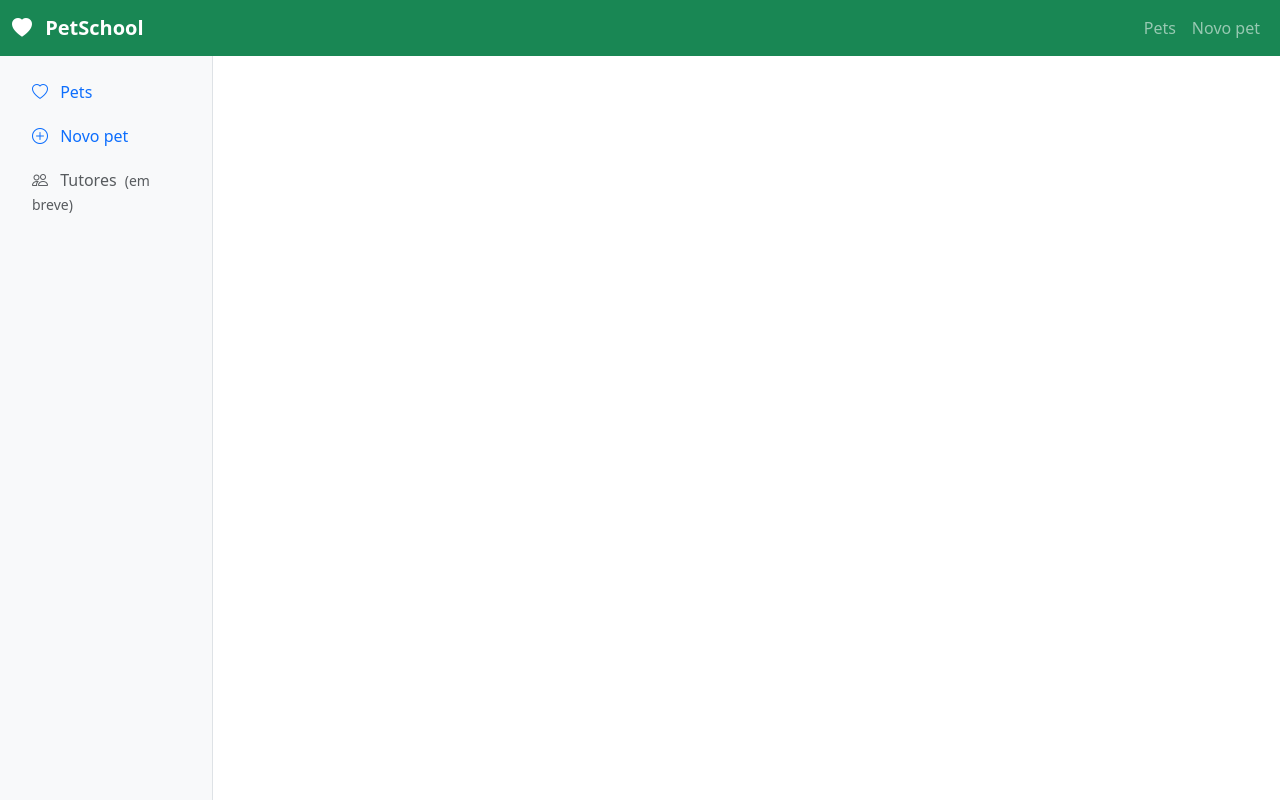
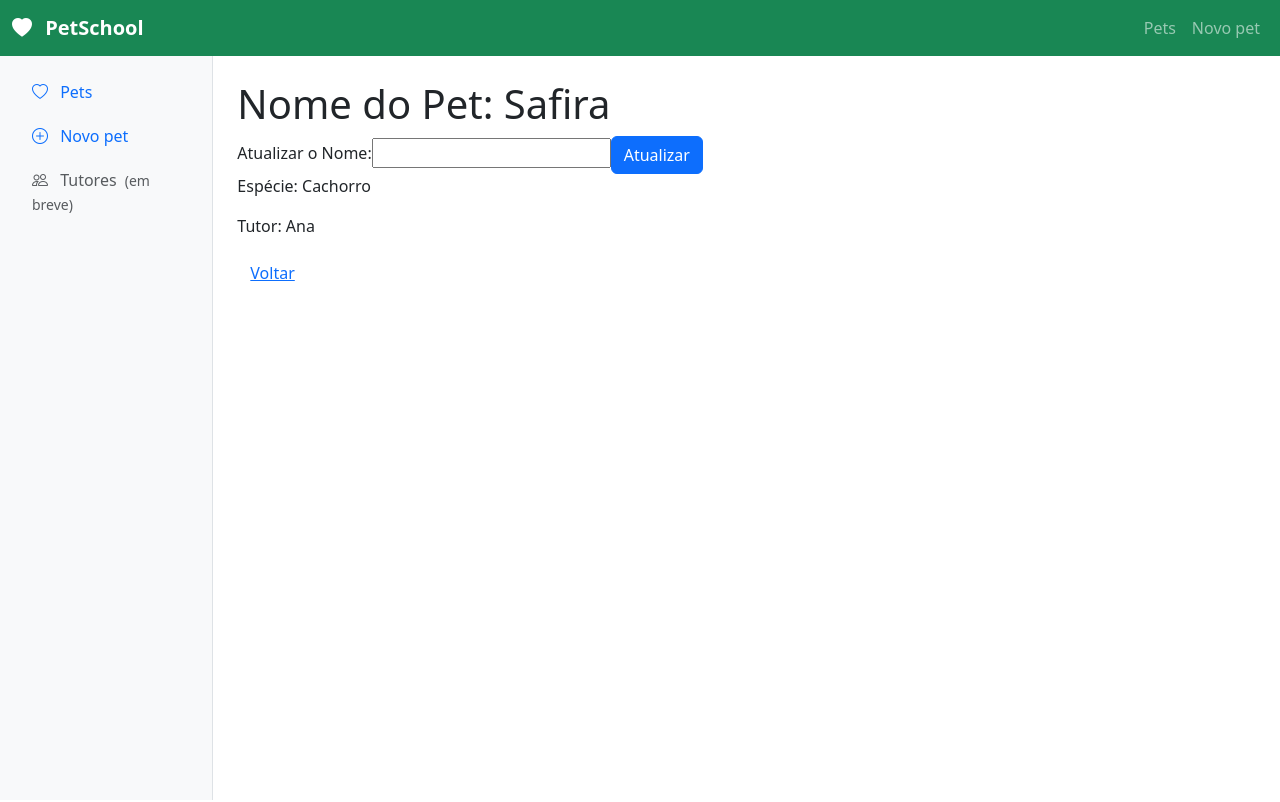
Before and after one commit to Lucas-ElielL/pet-school, a Vue app: page /pets/atualizar/1 in a window 1280 px wide. Shown: the top 802 px of the page. Built offline with nearby package versions, Linux system fonts and the light colour scheme; data requests are answered from the project's data file.

Commit message:
GG commit

```diff
--- a/src/router/index.js
+++ b/src/router/index.js
@@ -19,6 +19,16 @@ const router = createRouter({
       name: 'addPet',
       component: AddPetView,
     },
+    {
+      path: '/pets/:id',
+      name: 'detalhes-pet',
+      component: () => import('../views/PetDetailsView.vue'),
+    },
+    {
+      path: '/pets/atualizar/:id',
+      name: 'atualiuzar-pet',
+      component: () => import('../views/PetUpdateView.vue'),
+    },
   ],
 });
 
--- /dev/null
+++ b/src/views/PetDetailsView.vue
@@ -0,0 +1,35 @@
+<script setup>
+  import { onMounted, ref } from 'vue';
+  import { RouterLink, useRoute } from 'vue-router';
+  const pet = ref({});
+  const tutores = ref([]);
+
+  const route = useRoute();
+  const API_URL = 'http://localhost:3000';
+
+
+  async function carregarPet() {
+    const idPet = route.params.id;
+    console.log('Id do Pet:', idPet);
+
+
+  const respostaPet = await fetch(`${API_URL}/pets/${idPet}`);
+  pet.value = await respostaPet.json();
+
+  const respostaTutor = await fetch(`${API_URL}/tutores`);
+  tutores.value = await respostaTutor.json();
+  }
+
+  onMounted(carregarPet);
+</script>
+
+<template>
+  <h1> Nome do Pet: {{ pet.nome }}</h1>
+  <p> Espécie: {{ pet.especie }}</p>
+  <p> Tutor: {{ tutores.find(tutor => tutor.id === pet.tutorId)?.nome }}</p>
+
+  <button class="btn default">
+    <RouterLink :to="{ name: 'pets' }">Voltar</RouterLink>
+  </button>
+
+</template>
--- /dev/null
+++ b/src/views/PetUpdateView.vue
@@ -0,0 +1,40 @@
+<script setup>
+  import { onMounted, ref } from 'vue';
+  import { RouterLink, useRoute } from 'vue-router';
+  const pet = ref({});
+  const tutores = ref([]);
+  const route = useRoute();
+  const API_URL = 'http://localhost:3000';
+  const petNome = ref('');
+
+  async function carregarPet() {
+    const idPet = route.params.id;
+    console.log('Id do Pet:', idPet);
+
+
+  const respostaPet = await fetch(`${API_URL}/pets/${idPet}`);
+  pet.value = await respostaPet.json();
+
+  const respostaTutor = await fetch(`${API_URL}/tutores`);
+  tutores.value = await respostaTutor.json();
+  }
+  async function atualizarNome() {
+    pet.value.nome.put(petNome)
+  }
+
+  onMounted(carregarPet);
+</script>
+
+<template>
+  <h1> Nome do Pet: {{ pet.nome }}</h1>
+  <label for="nome">Atualizar o Nome:</label>
+  <input type="text" name="nome" id="nome"  v-model="petNome">
+  <button @click="atualizarNome" class="btn btn-primary">Atualizar</button>
+  <p> Espécie: {{ pet.especie }}</p>
+  <p> Tutor: {{ tutores.find(tutor => tutor.id === pet.tutorId)?.nome }}</p>
+
+  <button class="btn default">
+    <RouterLink :to="{ name: 'pets' }">Voltar</RouterLink>
+  </button>
+
+</template>
--- a/src/views/PetViews.vue
+++ b/src/views/PetViews.vue
@@ -61,6 +61,7 @@ onMounted(carregarDados);
           <th>Nome</th>
           <th>Especie</th>
           <th>Tutor</th>
+          <th>Ações</th>
         </tr>
       </thead>
 
@@ -73,6 +74,14 @@ onMounted(carregarDados);
           <td>{{ pet.nome }}</td>
           <td>{{ pet.especie }}</td>
           <td>{{ nomeDoTutor(pet.tutorId) }}</td>
+          <td>
+            <RouterLink :to="`/pets/${pet.id}`">
+              Visualizar
+            </RouterLink>
+            <RouterLink :to="`/pets/atualizar/${pet.id}`">
+              Atualizar
+            </RouterLink>
+          </td>
         </tr>
       </tbody>
     </table>
```
